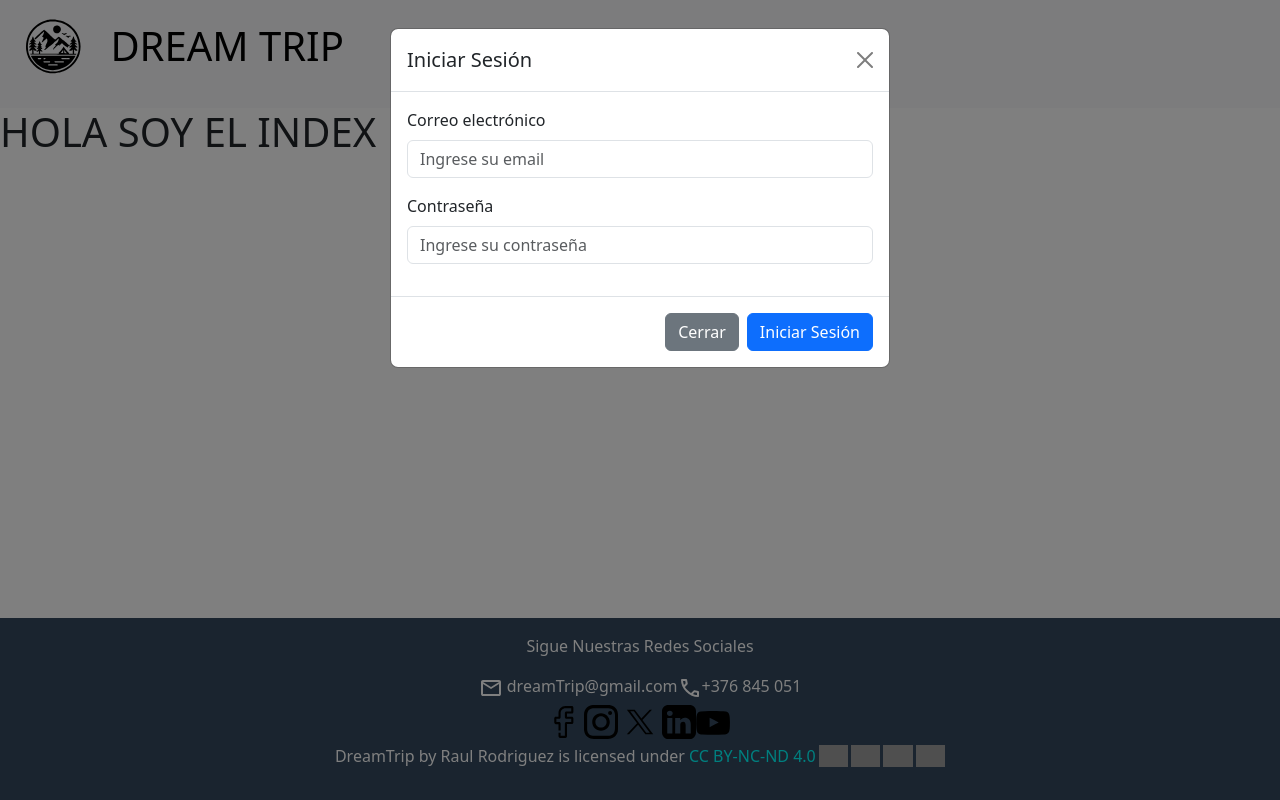
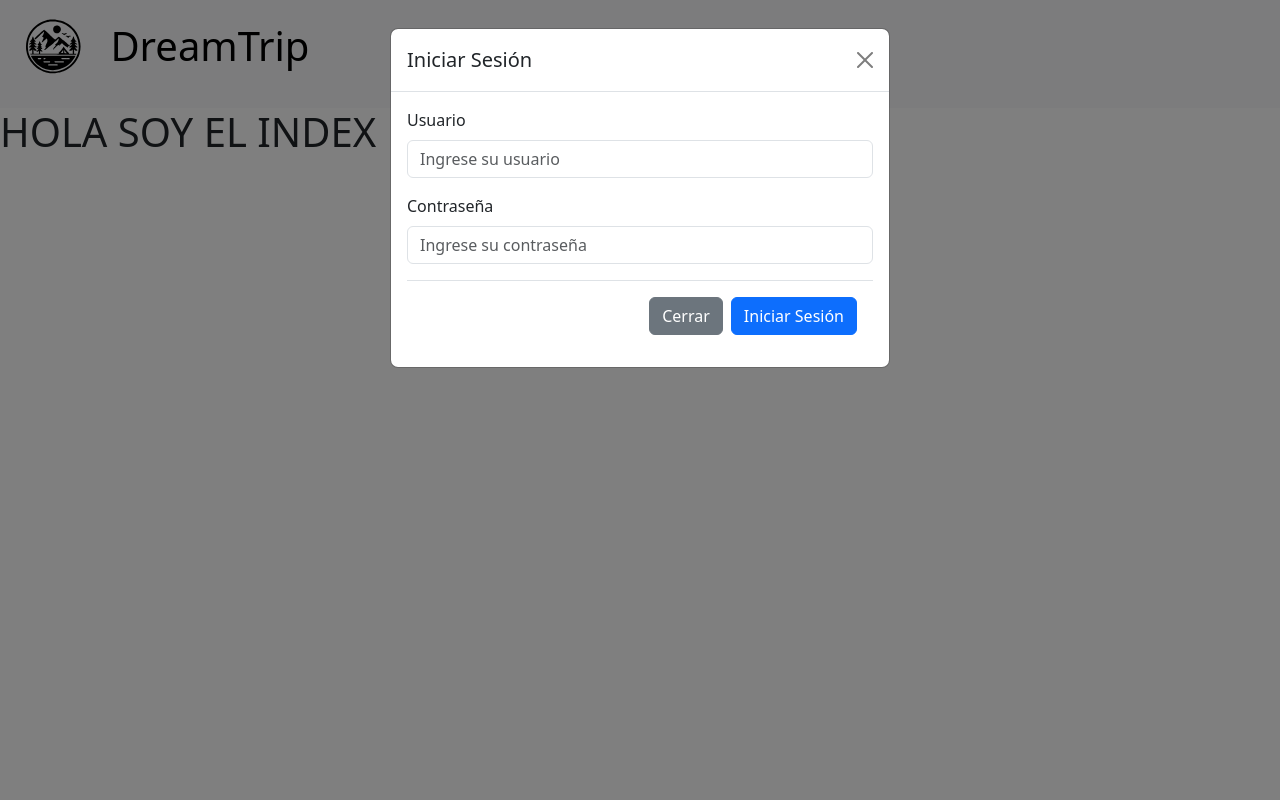
Before and after one commit to sudoRaul/Proyecto-Free-Tours-Vue, a Vue app: page / in a window 1280 px wide. Both pictures are taken after a click on the link "Login". Built offline with nearby package versions, Linux system fonts and the light colour scheme; grey boxes are pictures that could not be loaded.

Commit message:
Login arreglado y cabecera completa

```diff
--- a/src/App.vue
+++ b/src/App.vue
@@ -1,67 +1,36 @@
 <script setup>
-import {ref} from "vue"
-import Content from './components/Content.vue';
-import Card from './components/Card.vue';
-import Header from './components/Header.vue';
-import Footer from './components/Footer.vue';
-import NavBar from './components/NavBar.vue';
-import router from "./router"
+import { ref, onMounted } from "vue";
+import Header from "./components/Header.vue";
 
-function irLogin() {
-  router.push("./about")
+const usuarioAutenticado = ref(null);
+
+// Cargar sesión almacenada
+onMounted(() => {
+  const sesion = localStorage.getItem("sesion");
+  if (sesion) {
+    usuarioAutenticado.value = JSON.parse(sesion);
+  }
+});
+
+// Manejar inicio de sesión
+function manejarSesionIniciada(datos) {
+  usuarioAutenticado.value = datos;
+  localStorage.setItem("sesion", JSON.stringify(datos));
 }
 
-//Abría que controlar cuando se inicia sesión y se cierra con un emit desde el hijo y tener un dato
-// de sesión reactivo para pasarlo a la barra de navegación como props
-const sesion = ref(JSON.parse(localStorage.getItem("sesion")))
-
-function actualizaDatosSesion(usuario){
-  sesion.value = usuario;
-  localStorage.setItem("sesion", JSON.stringify(usuario))
+// Manejar cierre de sesión
+function manejarSesionCerrada() {
+  usuarioAutenticado.value = null;
+  localStorage.removeItem("sesion");
 }
 </script>
 
 <template>
-  <div class="layout">
-
-    <Header :datosUsuario="sesion" :usuarioAutenticado="sesion" @sesionCerrada="actualizaDatosSesion"  title="DREAM TRIP"/>
-    <!--HACER E INCLUIR COMPONENTE DE BARRA DE NAVEGACIÓN CON OPCIONES VISIBLES SEGÚN EL ROL DEL USUARIO-->
-
-
-
-    <RouterView @sesionIniciada="actualizaDatosSesion"></RouterView>
-
-    <!-- <Content>
-      <template v-slot:sidebar>
-        <h2>Menú</h2>
-        <ul>
-          <li>Inicio</li>
-          <li>Acerca de</li>
-          <li>Contacto</li>
-        </ul>
-      </template>
-
-      <template #main>
-        <h1>Bienvenido</h1>
-        <Card title="Tarjeta 1">
-          <p>Este es el contenido de la tarjeta 1.</p>
-        </Card>
-
-        <Card title="Tarjeta 2">
-          <p>Otro contenido diferente en la tarjeta 2.</p>
-        </Card>
-      </template>
-    </Content>-->
-    <Footer/>
-  </div>
+  <Header
+    title="DreamTrip"
+    :usuarioAutenticado="usuarioAutenticado"
+    @sesionIniciada="manejarSesionIniciada"
+    @sesionCerrada="manejarSesionCerrada"
+  />
+  <router-view />
 </template>
-
-
-<style scoped>
-.layout {
-    display: flex;
-    flex-direction: column;
-    height: 100vh;
-  }
-
-</style>
--- a/src/components/Footer.vue
+++ b/src/components/Footer.vue
@@ -7,11 +7,11 @@
       </span>
       <br>
       <div class="">
-        <img src="@/images/facebook.svg" alt="Logo Facebook" width="34px" height="34px">
-        <img src="@/images/ig.svg" alt="Logo Instagram" width="34px" height="34px">
-        <img src="@/images/x.svg" alt="Logo X" width="44px" height="44px">
-        <img src="@/images/linkedin.svg" alt="Logo LinkedIn" width="34px" height="34px">
-        <img src="@/images/yt.svg" alt="Logo YouTube" width="34px" height="34px" class="pl-10">
+        <img src="@/images/facebook.svg" alt="Logo Facebook" width="28px" height="28px">
+        <img src="@/images/ig.svg" alt="Logo Instagram" width="28px" height="28px">
+        <img src="@/images/x.svg" alt="Logo X" width="38px" height="38px">
+        <img src="@/images/linkedin.svg" alt="Logo LinkedIn" width="28px" height="28px">
+        <img src="@/images/yt.svg" alt="Logo YouTube" width="28px" height="28px" class="pl-10">
       </div>
       <p><p xmlns:cc="http://creativecommons.org/ns#" xmlns:dct="http://purl.org/dc/terms/"><span property="dct:title">DreamTrip</span>
       by <span property="cc:attributionName">Raul Rodriguez</span> is licensed under
@@ -20,7 +20,7 @@
       src="https://mirrors.creativecommons.org/presskit/icons/cc.svg?ref=chooser-v1" alt=""><img style="height:22px!important;margin-left:3px;vertical-align:text-bottom;" src="https://mirrors.creativecommons.org/presskit/icons/by.svg?ref=chooser-v1" alt="">
       <img style="height:22px!important;margin-left:3px;vertical-align:text-bottom;"
       src="https://mirrors.creativecommons.org/presskit/icons/nc.svg?ref=chooser-v1" alt="">
-      <img style="height:22px!important;margin-left:3px;vertical-align:text-bottom;"
+      <img style="height:22px;margin-left:3px;vertical-align:text-bottom;"
       src="https://mirrors.creativecommons.org/presskit/icons/nd.svg?ref=chooser-v1" alt=""></a></p></p>
     </footer>
   </template>
--- a/src/components/Header.vue
+++ b/src/components/Header.vue
@@ -1,7 +1,9 @@
 <script setup>
 import { ref } from "vue";
 import router from "../router";
-const emit = defineEmits(["sesionCerrada"]);
+import { Modal } from "bootstrap";
+
+const emit = defineEmits(["sesionIniciada", "sesionCerrada"]);
 
 const props = defineProps({
   title: String,
@@ -9,19 +11,52 @@ const props = defineProps({
   datosUsuario: Object
 });
 
+// Referencia para el modal
+const modalLogin = ref(null);
+let modalInstance = null;
+
+// Datos del formulario
+const form = ref({ usuario: "", password: "" });
+const error = ref("");
+
+// Función para mostrar el modal
+function abrirModalLogin() {
+  modalInstance = new Modal(modalLogin.value);
+  modalInstance.show();
+}
+
+// Función para iniciar sesión
+async function iniciarSesion() {
+  try {
+    const response = await fetch("/usuarios.json");
+    const usuarios = await response.json();
+
+    const usuarioEncontrado = usuarios.find(
+      (u) => u.usuario === form.value.usuario && u.password === form.value.password
+    );
+
+    if (usuarioEncontrado) {
+      emit("sesionIniciada", {
+        usuario: usuarioEncontrado.usuario,
+        rol: usuarioEncontrado.rol
+      });
+
+      error.value = "";
+
+      // Cerrar modal después del login exitoso
+      modalInstance.hide();
+    } else {
+      error.value = "Usuario o contraseña incorrectos";
+    }
+  } catch (err) {
+    error.value = "Error al cargar los datos";
+  }
+}
+
 // Método para cerrar sesión
 function cerrarSesion() {
   emit("sesionCerrada", null);
   localStorage.removeItem("sesion");
-}
-
-// Referencia para el modal
-const modalLogin = ref(null);
-
-// Función para mostrar el modal
-function abrirModalLogin() {
-  const modal = new bootstrap.Modal(modalLogin.value);
-  modal.show();
 }
 </script>
 
@@ -34,7 +69,7 @@ function abrirModalLogin() {
       </h1>
 
       <div class="navbar navbar-expand-lg navbar-light col-5 pb-4">
-        <div class="collapse navbar-collapse align-items-center justify-content-center" id="navbarSupportedContent">
+        <div class="collapse navbar-collapse align-items-center justify-content-center">
           <ul class="navbar-nav mr-auto">
             <li class="nav-item">
               <a class="nav-link" @click.prevent="router.push('./')" href="#">Home</a>
@@ -76,26 +111,23 @@ function abrirModalLogin() {
           <button type="button" class="btn-close" data-bs-dismiss="modal" aria-label="Close"></button>
         </div>
         <div class="modal-body">
-          <form>
+          <form @submit.prevent="iniciarSesion">
             <div class="mb-3">
-              <label for="email" class="form-label">Correo electrónico</label>
-              <input type="email" class="form-control" id="email" placeholder="Ingrese su email" />
+              <label for="email" class="form-label">Usuario</label>
+              <input type="text" v-model="form.usuario" class="form-control" placeholder="Ingrese su usuario" />
             </div>
             <div class="mb-3">
               <label for="password" class="form-label">Contraseña</label>
-              <input type="password" class="form-control" id="password" placeholder="Ingrese su contraseña" />
+              <input type="password" v-model="form.password" class="form-control" placeholder="Ingrese su contraseña" />
+            </div>
+            <p v-if="error" class="text-danger mt-2">{{ error }}</p>
+            <div class="modal-footer">
+              <button type="button" class="btn btn-secondary" data-bs-dismiss="modal">Cerrar</button>
+              <button type="submit" class="btn btn-primary">Iniciar Sesión</button>
             </div>
           </form>
-        </div>
-        <div class="modal-footer">
-          <button type="button" class="btn btn-secondary" data-bs-dismiss="modal">Cerrar</button>
-          <button type="button" class="btn btn-primary">Iniciar Sesión</button>
         </div>
       </div>
     </div>
   </div>
 </template>
-
-<style scoped>
-/* Puedes agregar estilos personalizados si es necesario */
-</style>
```
